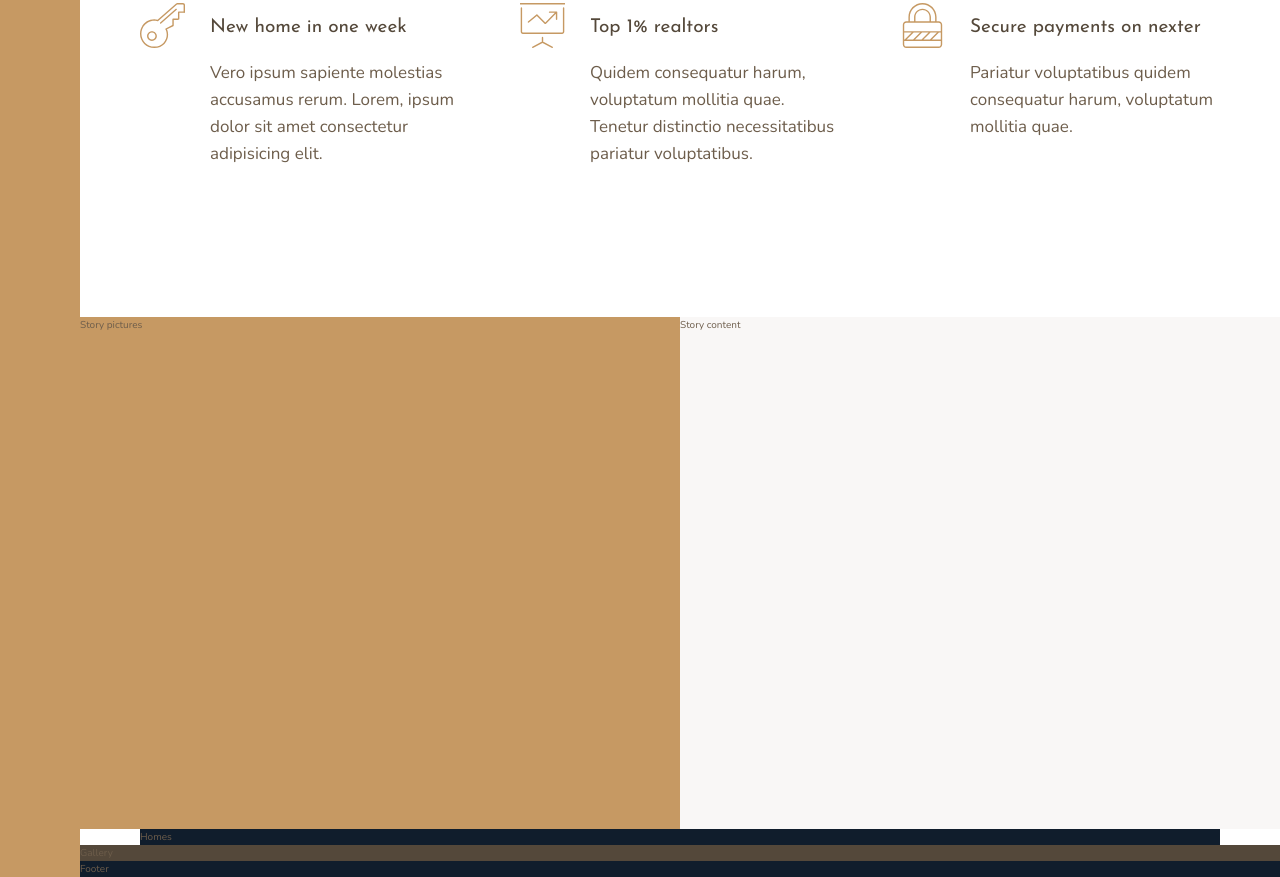
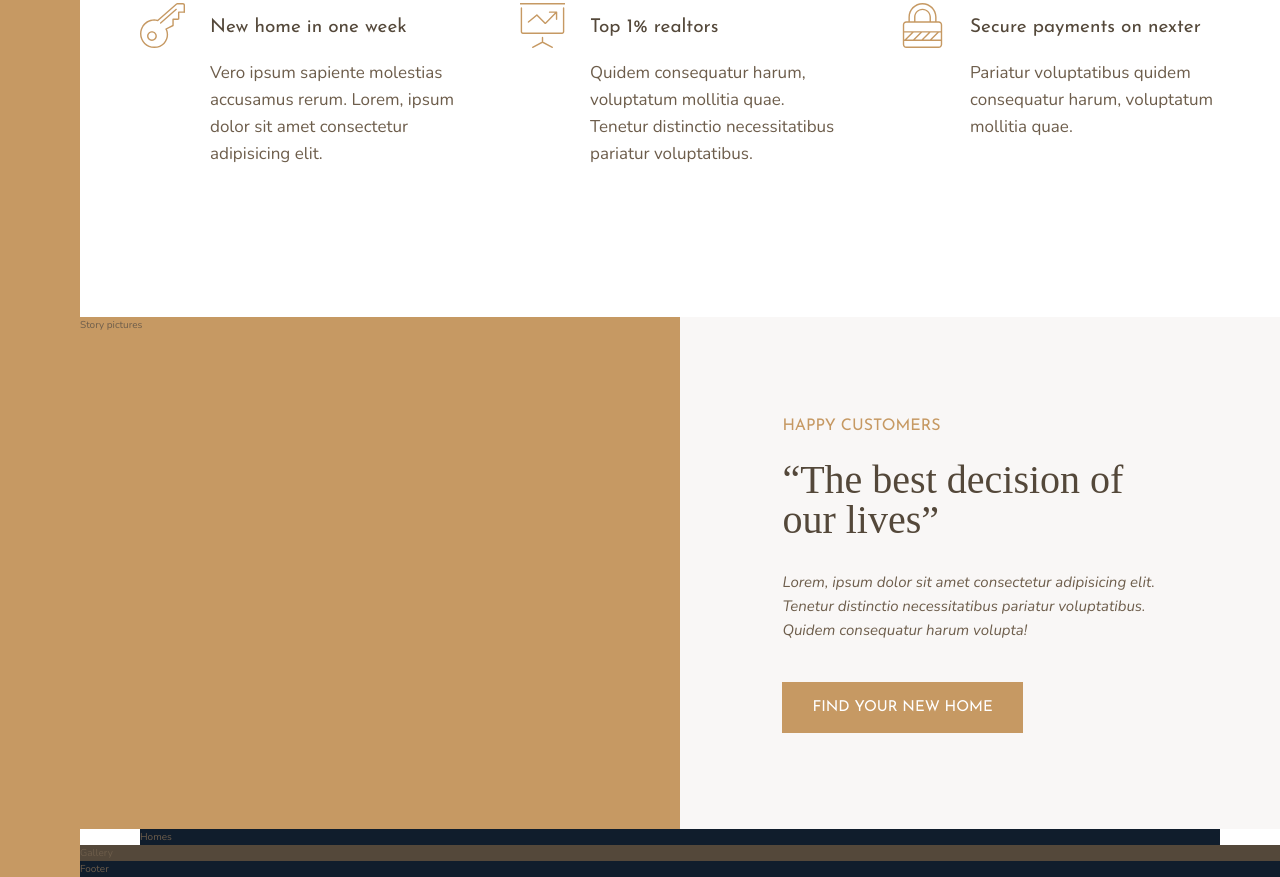
Before and after one commit to elavagni/Nexter, a website: page index.html in a window 1280 px wide. Shown: the part 991-1868 px from the top of the page. Drawn offline with nearby package versions, Linux system fonts and the light colour scheme.

Commit message:
Added content section

```diff
--- a/index.html
+++ b/index.html
@@ -81,7 +81,13 @@
         </div>
 
         <div class="story__content">
-            Story content
+           <h3 class="heading-3 mb-sm">Happy Customers</h3>
+           <h2 class="heading-2 heading-2--dark mb-md">&ldquo;The best decision of our lives&rdquo;</h2>
+           <p class="story__text">
+                Lorem, ipsum dolor sit amet consectetur adipisicing elit. Tenetur distinctio necessitatibus pariatur voluptatibus. Quidem consequatur harum volupta!
+           </p>
+           <button class="btn">Find your new home</button>
+
         </div>
 
         <div class="homes">
--- a/sass/_story.scss
+++ b/sass/_story.scss
@@ -8,6 +8,23 @@
     &__content {
         background-color: $color-grey-light-1;
         grid-column: col-start 5 / full-end;
+        padding: 6rem 8vw;
+
+        display: grid;
+        align-content: center;
+        justify-items: start;
+
+        /* flex grid
+        display: flex;
+        flex-direction: column;
+        justify-content: center;
+        align-items: flex-start;
+        */
     }
 
+    &__text {
+        font-size: 1.5rem;
+        font-style: italic;
+        margin-bottom: 4rem;
+    }
 }
--- a/sass/_typography.scss
+++ b/sass/_typography.scss
@@ -9,10 +9,24 @@
 
 .heading-2 {
     @extend %heading;
+    font-size: 4rem;
+    font-family: italic;
+    line-height: 1;
+
+    &--light {
+        color: $color-grey-light-1;
+     }
+
+     &--dark {
+         color: $color-grey-dark-1;
+      }
 }
 
 .heading-3 {
     @extend %heading;
+    font-size: 1.6rem;
+    color: $color-primary;
+    text-transform: uppercase;
 }
 
 .heading-4 {
@@ -27,3 +41,37 @@
         color: $color-grey-dark-1;
      }
 }
+
+.btn {
+    background-color: $color-primary;
+    color: #fff;
+    border: none;
+    border-radius: 0;
+    font-family: $font-display;
+    font-size: 1.5rem;
+    text-transform: uppercase;
+    padding: 1.8rem 3rem;
+    cursor: pointer;
+    transition: all .2s;
+
+    &:hover {
+        background-color: $color-primary-dark;
+    }
+
+}
+
+.mb-sm {
+    margin-bottom: 2rem;
+}
+
+.mb-md {
+    margin-bottom: 3rem;
+}
+
+.mb-lg {
+    margin-bottom: 4rem;
+}
+
+.mb-hg {
+    margin-bottom: 8rem;
+}
```
Also changed, not shown: css/style.css.
